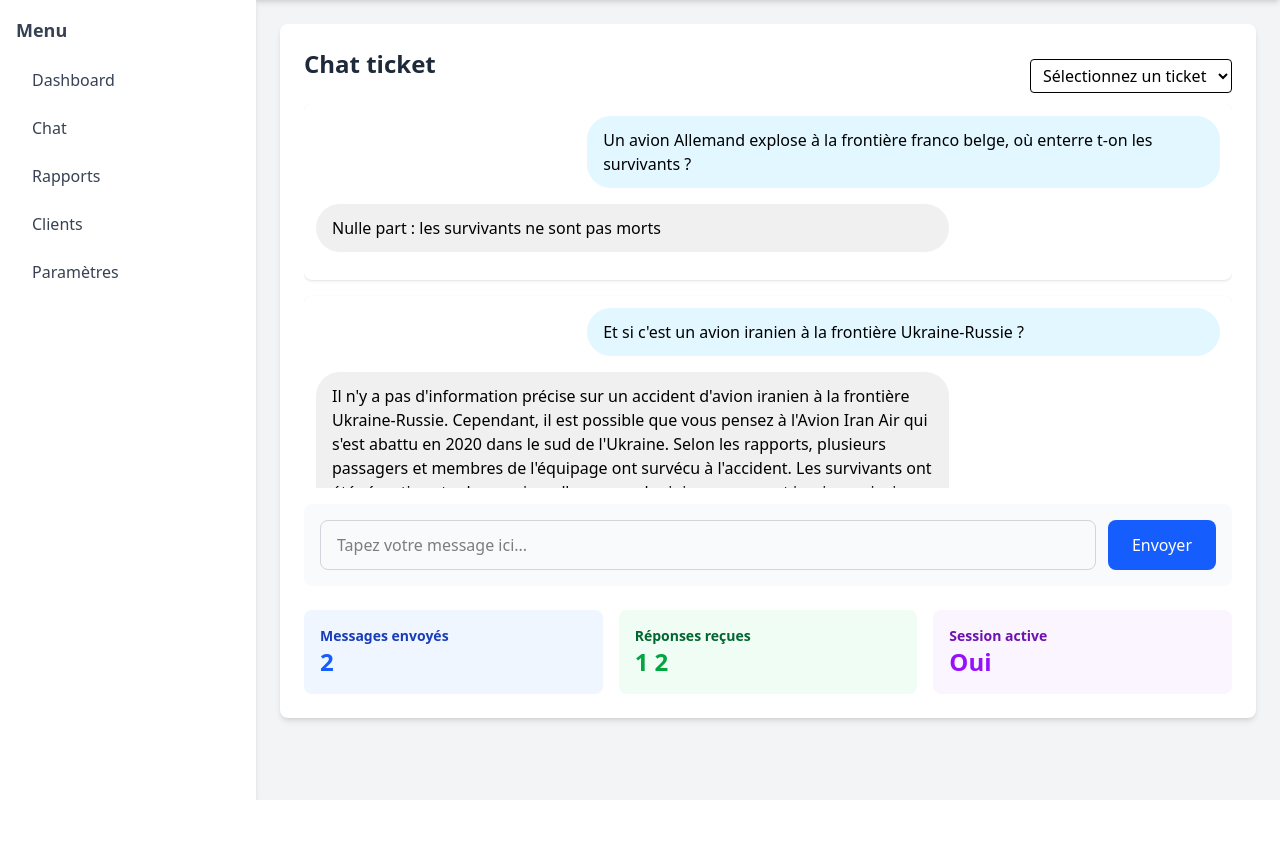
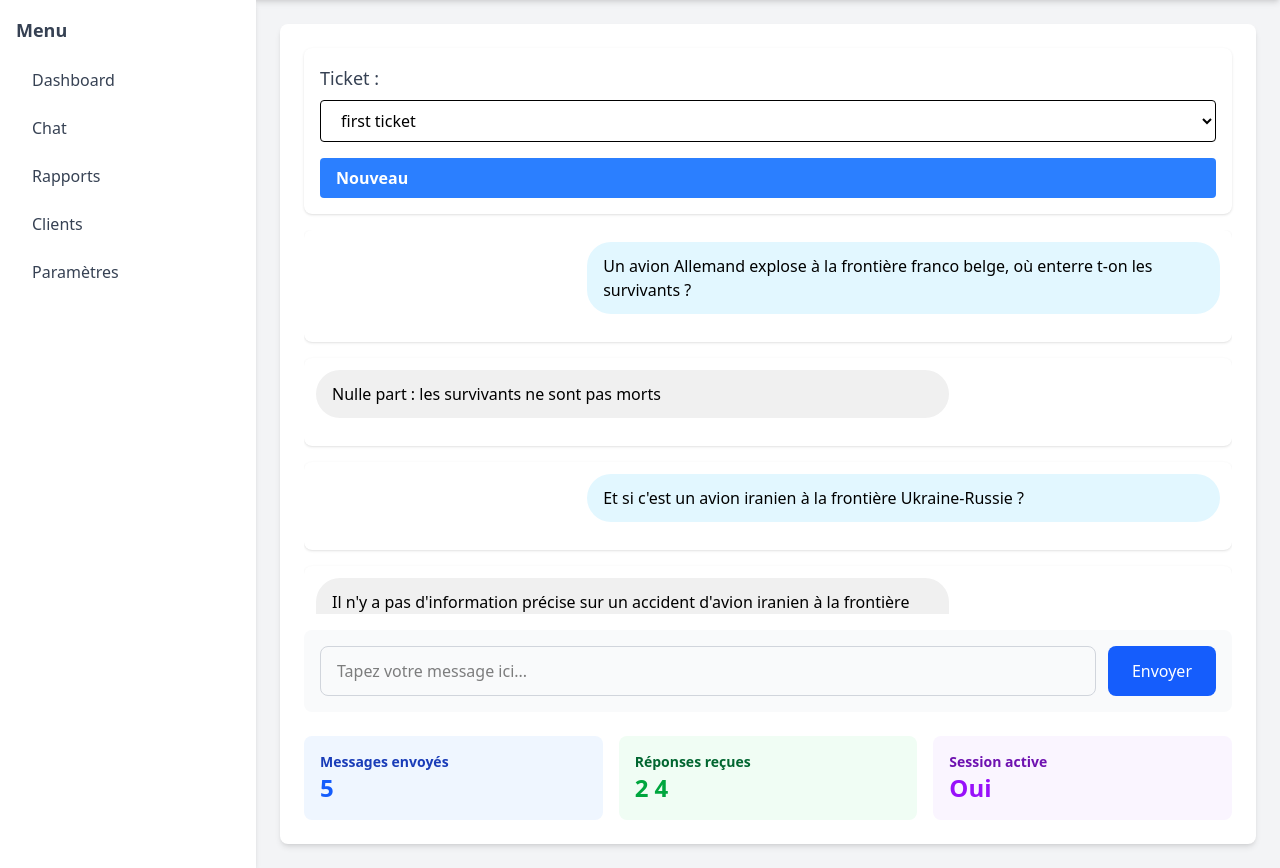
Before and after one commit to NicoCasso/SmartFix, a Django app: page /chat/ in a window 1280 px wide. Shown: the part 73-941 px from the top of the page. Before the commit the page ends 873 px from the top, so only its background shows below. Run offline with Django 5.2, Linux system fonts and the light colour scheme; data comes from the database, SQL or seed files in the repository; both versions use the stored data as it was after the commit; style sheets or scripts are compiled from the project's sources; some libraries are stand-ins or nearby versions.

Commit message:
new ticket from old one

```diff
--- a/SmartFixWeb/MainWebApp/templates/MainWebApp/chat_page.html
+++ b/SmartFixWeb/MainWebApp/templates/MainWebApp/chat_page.html
@@ -6,23 +6,36 @@
 
 <div class="bg-white rounded-lg shadow-md">
     <div class="p-6">
-        <form id="ticketForm" method="post">
+        <form id="ticketForm" method="post" class="mb-4">
             {% csrf_token %}
-            <div class="flex items-center justify-between">
-                <h2 class="text-2xl font-bold text-gray-800 mb-6">Chat ticket</h2>
-                <select id= "ticketSelect" name="ticket" class="border rounded px-2 py-1">
+            <div class="flex flex-col items-start bg-white p-4 rounded-lg shadow">
+                <label for="ticketSelect" class="text-lg font-medium text-gray-700 mb-2">Ticket :</label>
+                <div class="flex flex-col space-y-4 w-full">
+                    <select id="ticketSelect" name="ticket"
+                        class="border rounded px-4 py-2 focus:outline-none focus:ring-2 focus:ring-blue-500 w-full">
                         <option value="" selected disabled>Sélectionnez un ticket</option>
                         {% for ticket in tickets %}
-                        <option value="{{ ticket.id }}">{{ ticket.name }}</option>
+                            <option value="{{ ticket.id }}"
+                                {% if selected_ticket and selected_ticket.id == ticket.id %}
+                                    selected
+                                {% endif %}>
+                                {{ ticket.titre }}
+                            </option>
                         {% endfor %}
                     </select>
+                    <button type="button"
+                        onclick="window.location.href='{% url 'new_ticket' %}?previous_ticket_id=' + document.getElementById('ticketSelect').value"
+                        class="bg-blue-500 hover:bg-blue-700 text-white font-bold py-2 px-4 rounded focus:outline-none focus:shadow-outline w-full text-left">
+                        Nouveau
+                    </button>
+                </div>
             </div>
         </form>
 
         <!-- Zone des messages -->
         {% comment %} <div id="messages" class="border border-gray-300 rounded-lg p-4 mb-6 h-96 overflow-y-auto bg-gray-50"> {% endcomment %}
         <div class="chat-container h-96 overflow-y-auto mb-4">
-            {% for message in messages %}
+            {% for rag_message in rag_messages %}
                 <div class="mb-4 p-3 bg-white rounded-lg shadow-sm">
                     {% comment %} <div class="flex items-start space-x-3">
                         <div class="w-8 h-8 bg-blue-500 rounded-full flex items-center justify-center">
@@ -33,12 +46,13 @@
                             <p class="text-gray-800 mt-1">{{ message.user_message }}</p>
                         </div>
                     </div> {% endcomment %}
+                    {% if rag_message.is_from_user %}
                         <div class="chat-message">
                             <div class="chat-bubble user-bubble">
-                            {{ message.user_message }}
+                                {{ rag_message.message_text }}
                             </div>
                         </div>
-                    {% if message.bot_response %}
+                    {% else %}
                         {% comment %} <div class="flex items-start space-x-3 mt-3 ml-4">
                             <div class="w-8 h-8 bg-green-500 rounded-full flex items-center justify-center">
                                 <span class="text-white text-sm font-semibold">B</span>
@@ -50,7 +64,7 @@
                         </div> {% endcomment %}
                          <div class="chat-message">
                             <div class="chat-bubble bot-bubble">
-                                {{ message.bot_response }}
+                                {{ rag_message.message_text }}
                             </div>
                         </div>
                     {% endif %}
@@ -91,20 +105,20 @@
         <div class="mt-6 grid grid-cols-1 md:grid-cols-3 gap-4">
             <div class="bg-blue-50 p-4 rounded-lg">
                 <h3 class="text-sm font-semibold text-blue-800">Messages envoyés</h3>
-                <p class="text-2xl font-bold text-blue-600">{{ messages|length }}</p>
+                <p class="text-2xl font-bold text-blue-600">{{ rag_messages|length }}</p>
             </div>
             <div class="bg-green-50 p-4 rounded-lg">
                 <h3 class="text-sm font-semibold text-green-800">Réponses reçues</h3>
                 <p class="text-2xl font-bold text-green-600">
-                    {% for message in messages %}
-                        {% if message.bot_response %}{{ forloop.counter }}{% endif %}
+                    {% for rag_message in rag_messages %}
+                        {% if rag_message.is_from_user %}{% else %}{{ forloop.counter }}{% endif %}
                     {% empty %}0{% endfor %}
                 </p>
             </div>
             <div class="bg-purple-50 p-4 rounded-lg">
                 <h3 class="text-sm font-semibold text-purple-800">Session active</h3>
                 <p class="text-2xl font-bold text-purple-600">
-                    {% if messages %}Oui{% else %}Non{% endif %}
+                    {% if rag_messages %}Oui{% else %}Non{% endif %}
                 </p>
             </div>
         </div>
@@ -114,9 +128,6 @@
 <script>
     document.getElementById('ticketSelect').addEventListener('change', function() {
         document.getElementById('ticketForm').submit();
-        setTimeout(function() {
-            window.location.reload();
-        }, 100);
     });
 </script>
 
--- a/SmartFixWeb/MainWebApp/templates/MainWebApp/default.html
+++ b/SmartFixWeb/MainWebApp/templates/MainWebApp/default.html
@@ -1,6 +1,6 @@
 {% extends 'base.html' %}
 
-{% block title %}Dashboard - SmartFix{% endblock %}
+{% block title %} Dashboard - SmartFix{% endblock %}
 
 {% block content %}
 <div class="bg-white rounded-lg shadow-md p-6">
--- a/SmartFixWeb/MainWebApp/urls.py
+++ b/SmartFixWeb/MainWebApp/urls.py
@@ -1,8 +1,8 @@
 from django.urls import path
-from . import views
+from .views import show_default_view, show_chat_view, new_ticket
 
 urlpatterns = [
-    path('', views.default_view, name='default'),
-    path('chat_ticket/', views.chat_ticket_view, name='chat_ticket'),
-    path('chat/', views.chat_view, name='chat'),
+    path(route='', view=show_default_view, name='default'),
+    path(route='chat/', view=show_chat_view, name='chat'),
+    path(route='new_ticket/', view=new_ticket, name='new_ticket'),
 ]
--- a/SmartFixWeb/MainWebApp/views.py
+++ /dev/null
@@ -1,115 +0,0 @@
-import requests
-from django.http import JsonResponse, HttpResponse
-from django.shortcuts import render, redirect
-
-from .models.rag_messsage_model import SfRagMessage, SfTicket
-from .LLM.chat_bot import SfChatBot
-from .LLM.llama_constant import LLamaConstant
-
-def default_view(request):
-    # Récupérer les messages pour les statistiques
-    messages = request.session.get('messages', [])
-    context = {'messages': messages}
-    return render(request, 'MainWebApp/default.html', context)
-
-def chat_ticket_view(request):
-    tickets = SfTicket.objects.all()
-    selected_ticket = None
-
-    if request.method == 'POST':
-        selected_ticket_id = request.POST.get('ticket')
-        if selected_ticket_id:
-            selected_ticket = SfTicket.objects.get(id=selected_ticket_id)
-            request.session['selected_ticket_id'] = selected_ticket_id
-
-    return render(request, 'MainWebApp/chat_page.html', {
-        'tickets': tickets,
-        'selected_ticket': selected_ticket
-    })
-
-def chat_view(request):
-    # Récupérer ou créer l'historique des messages (utiliser la session)
-    if 'messages' not in request.session:
-        request.session['messages'] = []
-
-    ticket_id = request.session.get('selected_ticket_id', 1)
-    selected_ticket = SfTicket.objects.get(id=ticket_id)
-    ticket_staff_id = selected_ticket.staff_id
-    assistant_id = 2
-
-    rag_messages = SfRagMessage.objects.filter(ticket_id=1).order_by('date_message')
-    rag_messages = list(rag_messages)
-
-    user_bot_history = []
-    for rag_message in rag_messages :
-
-        if rag_message.staff_id == ticket_staff_id :
-            history_user = LLamaConstant.USER.value
-        elif rag_message.staff_id == 2 :
-            history_user = LLamaConstant.ASSISTANT.value
-        else :
-            raise Exception("En cours de développement")
-
-        user_bot_history.append({
-            LLamaConstant.ROLE.value: history_user,
-            LLamaConstant.CONTENT.value: rag_message.message_text
-        })
-
-    if len(request.session['messages'])==0:
-        for rag_message in rag_messages :
-            match rag_message.staff_id :
-                case 1 :
-                    session_message = {}
-                    session_message['user_message'] = rag_message.message_text
-                case 2 :
-                    session_message['bot_response'] = rag_message.message_text
-                    request.session['messages'].append(session_message)
-                case _ :
-                    raise Exception("En cours de développement")
-
-    if request.method == 'POST':
-        user_message = request.POST.get('message')
-        if user_message:
-
-            # Enregistrer dans la BDD
-            new_question = SfRagMessage.objects.create(
-                message_text = user_message,
-                staff_id = 1,
-                ticket_id = 1
-            )
-
-            chat_bot = SfChatBot()
-            chat_bot.set_history(user_bot_history)
-
-            bot_message = None
-            try :
-                # Obtenir la réponse du chatbot
-                bot_response = chat_bot.execute(user_message)
-                bot_role = bot_response['role']
-                bot_message = bot_response['content']
-
-            except Exception as exc:
-                raise exc
-
-            if bot_message :
-                # Enregistrer dans la BDD
-                new_answer = SfRagMessage.objects.create(
-                    message_text = bot_message,
-                    staff_id = 2,
-                    ticket_id=1
-                )
-
-            # Ajouter à la session
-            request.session['messages'].append({
-                'user_message': user_message,
-                'bot_response': bot_message
-            })
-            request.session.modified = True
-
-            # Rediriger pour éviter la resoumission du formulaire
-            return redirect('chat')
-
-    context = {
-        'messages': request.session.get('messages', [])
-    }
-    return render(request, 'MainWebApp/chat_page.html', context)
--- /dev/null
+++ b/SmartFixWeb/MainWebApp/views/__init__.py
@@ -0,0 +1,2 @@
+from .default_view import show_default_view
+from .chat_view import show_chat_view, new_ticket
--- /dev/null
+++ b/SmartFixWeb/MainWebApp/views/chat_view.py
@@ -0,0 +1,112 @@
+import requests
+from django.http import JsonResponse, HttpResponse
+from django.shortcuts import render, redirect
+
+from ..models.rag_messsage_model import SfRagMessage, SfTicket
+from ..LLM.chat_bot import SfChatBot
+from ..LLM.llama_constant import LLamaConstant
+
+def show_chat_view(request):
+    sf_tickets = SfTicket.objects.all()
+    sf_tickets = list(sf_tickets)
+    selected_ticket = None
+
+    selected_ticket_id = request.session.get('selected_ticket_id')
+    if request.method == 'POST':
+        selected_ticket_id = request.POST.get('ticket')
+
+    if selected_ticket_id:
+        selected_ticket = SfTicket.objects.get(id=selected_ticket_id)
+
+    if not selected_ticket :
+        selected_ticket_id = 1 # 2 is the id of first user for instance ( 2 would be better)
+        selected_ticket = SfTicket.objects.get(id=selected_ticket_id)
+
+    user_staff_id = selected_ticket.staff_id
+    assistant_id = 2 # 2 is the id of the bot, for instance ( 1 would be better)
+
+    sf_rag_messages = SfRagMessage.objects.filter(ticket_id=selected_ticket_id).order_by('date_message')
+    sf_rag_messages = list(sf_rag_messages)
+
+    rag_messages_for_view = []
+    user_bot_history = []
+    for rag_message in sf_rag_messages :
+
+        if rag_message.staff_id == user_staff_id :
+            history_user = LLamaConstant.USER.value
+            rag_message.is_from_user = True
+        elif rag_message.staff_id == assistant_id :
+            history_user = LLamaConstant.ASSISTANT.value
+            rag_message.is_from_user = False
+        else :
+            raise Exception("En cours de développement")
+
+        rag_messages_for_view.append(rag_message)
+        user_bot_history.append({
+            LLamaConstant.ROLE.value: history_user,
+            LLamaConstant.CONTENT.value: rag_message.message_text
+        })
+
+    if request.method == 'POST':
+        user_message = request.POST.get('message')
+        if user_message:
+
+            # Enregistrer dans la BDD
+            new_question = SfRagMessage.objects.create(
+                message_text = user_message,
+                staff_id = user_staff_id,
+                ticket_id = 1
+            )
+
+            chat_bot = SfChatBot()
+            chat_bot.set_history(user_bot_history)
+
+            bot_message = None
+            try :
+                # Obtenir la réponse du chatbot
+                bot_response = chat_bot.execute(user_message)
+                bot_role = bot_response[LLamaConstant.ROLE.value]
+                bot_message = bot_response[LLamaConstant.CONTENT.value]
+
+            except Exception as exc:
+                raise exc
+
+            if bot_message :
+                # Enregistrer dans la BDD
+                new_answer = SfRagMessage.objects.create(
+                    message_text = bot_message,
+                    staff_id = assistant_id,
+                    ticket_id= selected_ticket_id
+                )
+
+    context = {
+        'tickets' : sf_tickets,
+        'selected_ticket' : selected_ticket,
+        'rag_messages': rag_messages_for_view
+    }
+    return render(request, 'MainWebApp/chat_page.html', context)
+
+
+def new_ticket(request):
+    previous_ticket_id = request.GET.get('previous_ticket_id')
+    if previous_ticket_id:
+        previous_ticket = SfTicket.objects.get(id=previous_ticket_id)
+
+    if not previous_ticket :
+        previous_ticket_id = 1 # 2 is the id of first user for instance ( 2 would be better)
+        previous_ticket = SfTicket.objects.get(id=previous_ticket_id)
+
+    number = SfTicket.objects.count() +1
+    title = f"ticket n°{number}"
+
+    new_ticket = SfTicket.objects.create(
+        titre = title,
+        description = title,
+        staff = previous_ticket.staff,
+        client = previous_ticket.client,
+        workflow = None
+    )
+    request.session['selected_ticket_id']  = new_ticket.id
+    return redirect('chat')
+
+    return render(request, 'MainWebApp/chat_page.html')
```
Also changed, not shown: SmartFixWeb/MainWebApp/views/default_view.py (added, +8 -0 lines), SmartFixWeb/db.sqlite3. Lines whose indentation alone changed are shown as unchanged.
